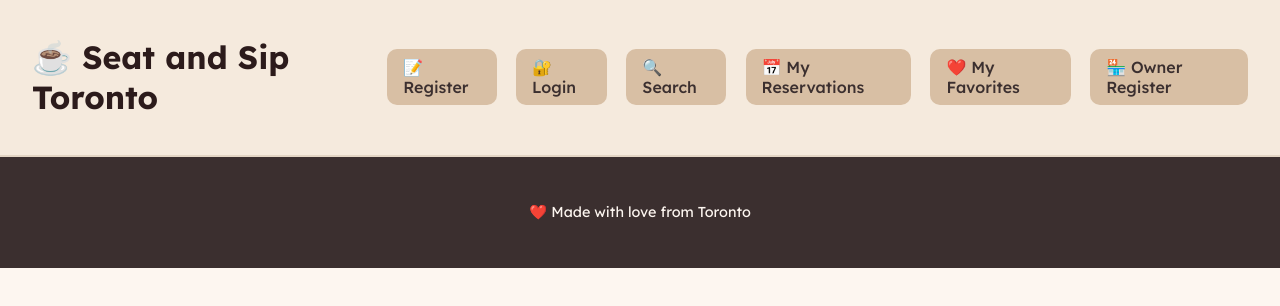
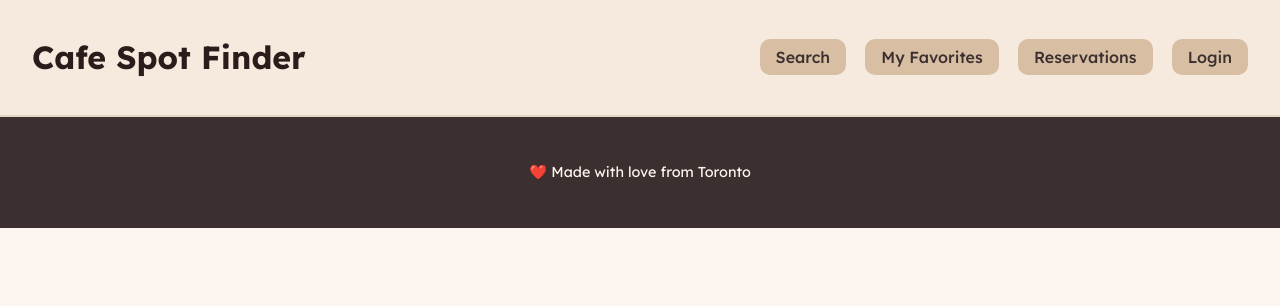
Before and after one commit to audreyllc/cafe-spot-finder-audrey, a plain HTML site: page my-reservations/index.html in a window 1280 px wide. Drawn offline with Linux system fonts and the light colour scheme; files whose address does not match are found by name; a web font is replaced by a local one.

Commit message:
Update index.html

```diff
--- a/my-reservations/index.html
+++ b/my-reservations/index.html
@@ -9,18 +9,15 @@
   <link href="https://fonts.googleapis.com/css2?family=DynaPuff:wght@500&family=Lexend:wght@300;400;600&display=swap" rel="stylesheet">
 </head>
 <body>
-  <!-- Header -->
-  <header>
-    <h1>☕ Seat and Sip Toronto</h1>
-    <nav>
-      <a href="/register-user/index.html">📝 Register</a>
-      <a href="/login/index.html">🔐 Login</a>
-      <a href="/search/index.html">🔍 Search</a>
-      <a href="/my-reservations/index.html">📅 My Reservations</a>
-      <a href="/my-favorites/index.html">❤️ My Favorites</a>
-      <a href="/register-owner/index.html">🏪 Owner Register</a>
-    </nav>
-  </header>
+    <header>
+        <h1><a href="../../index.html">Cafe Spot Finder</a></h1>
+        <nav>
+            <a href="../../search/index.html">Search</a>
+            <a href="../../my-favorites/index.html">My Favorites</a>
+            <a href="../../my-reservations/index.html">Reservations</a>
+            <a href="../../login/index.html">Login</a>
+        </nav>
+    </header>
 
   <!-- Footer -->
   <footer>
```
